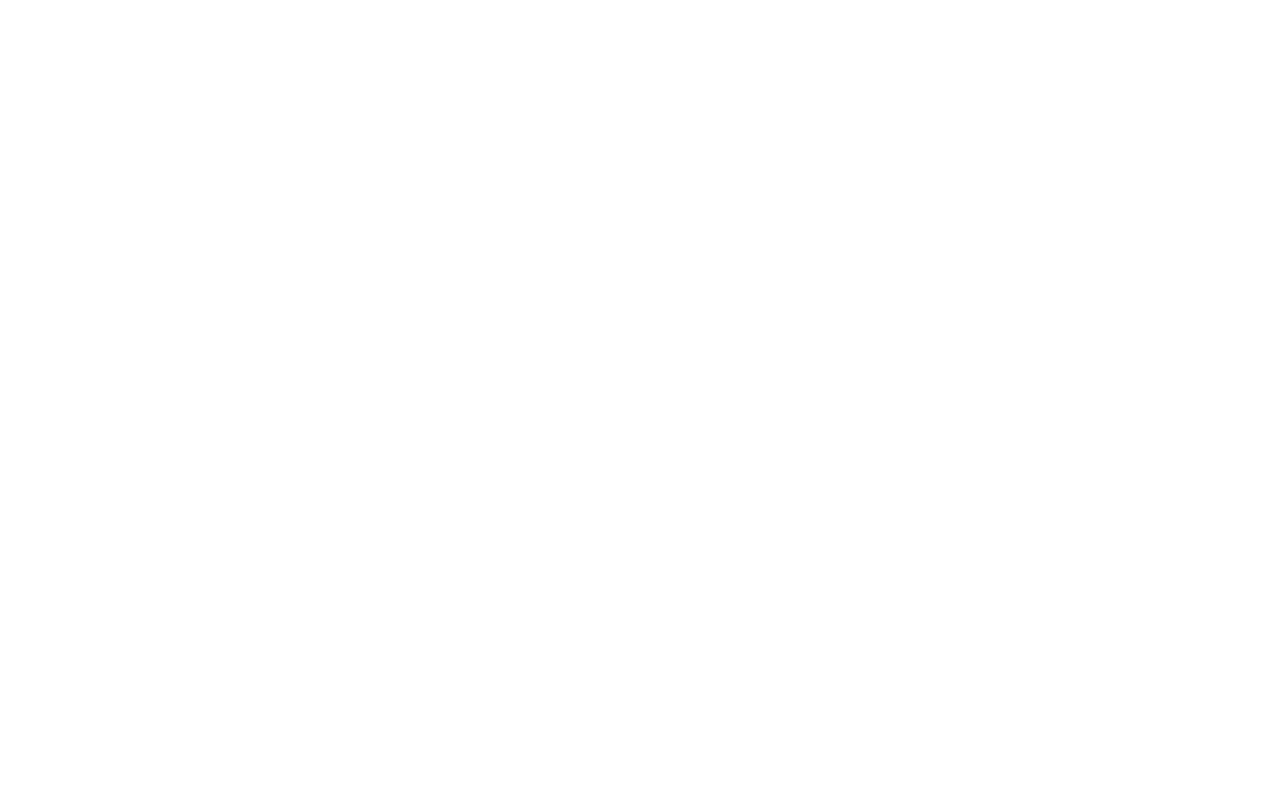
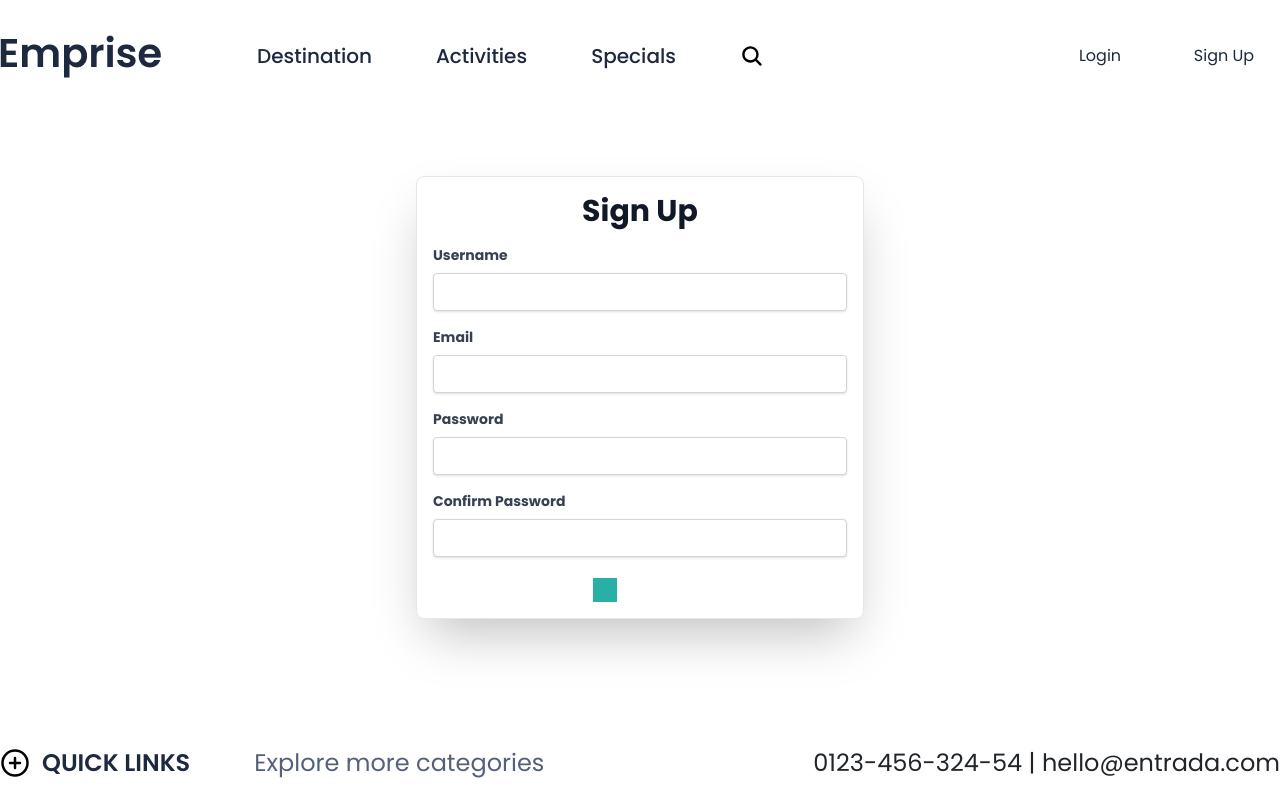
Before and after one commit to Afridul369/Emprise-Nepal, a React (Vite) app: page /signup in a window 1280 px wide. Before the commit this address had no page. Shown: the top 800 px of the page. Built offline with nearby package versions, Linux system fonts and the light colour scheme.

Commit message:
slider css added

```diff
--- a/src/App.jsx
+++ b/src/App.jsx
@@ -2,8 +2,10 @@ import "./App.css";
 import Home from "./Pages/Home";
 import SearchResults from "./Pages/SearchResults";
 import RootLayoutPart from "./Layouts/RootLayoutPart/RootLayoutPart";
+import TourDetail from "./Pages/TourDetail";
+import Login from "./Pages/LogIn";
+import SignUp from "./Pages/SignUp";
 import { Route, Routes } from "react-router";
-import TourDetail from "./Pages/TourDetail";
 
 function App() {
   return (
@@ -13,6 +15,8 @@ function App() {
           <Route path="/" element={<Home />} />
           <Route path="/search" element={<SearchResults />} />
           <Route path="/tour" element={<TourDetail />} />
+          <Route path="/login" element={<Login />} />
+          <Route path="/signup" element={<SignUp />} />
         </Route>
       </Routes>
     </>
--- a/src/Components/TourCard.jsx
+++ b/src/Components/TourCard.jsx
@@ -37,7 +37,7 @@ const TourCard = ({ imgSrc, title, description, price, icon }) => {
                     />
                 </div>
                 <div
-                    className=" p-2 rounded-full bg-gray-100 cursor-pointer"
+                    className=" cursor-pointer"
                     onClick={handleclick}
                     >
                     {Abir ? (
--- a/src/Layouts/CategoryPart/CategoryPart.jsx
+++ b/src/Layouts/CategoryPart/CategoryPart.jsx
@@ -34,6 +34,8 @@ const CategoryPart = () => {
                     <Text as={'p'} text={'Sost Brilliant reasons Entrada should be your one-stop-shop!'} className={'text-2xl font-poppins text-Grey3'} />
                 </div>
             </Flex>
+        </Container>
+        <div className="max-w-[1650px] mx-auto">
             <Slider {...settings}>
                 <ActivityCard Badgetitle={'4.9'} Cardimg={Beach} title={'Beach Activity'}/>
                 <ActivityCard Badgetitle={'4.5'} Cardimg={Bungee} title={'Bungee Jump'}/>
@@ -41,7 +43,7 @@ const CategoryPart = () => {
                 <ActivityCard Badgetitle={'4.8'} Cardimg={Backpack} title={'Hiking trips'}/>
                 <ActivityCard Badgetitle={'4.8'} Cardimg={Jungle} title={'Jungle'}/>
              </Slider>
-        </Container>
+        </div>
    </div>
    </>
   )
--- a/src/Layouts/HeaderPart/HeaderPart.jsx
+++ b/src/Layouts/HeaderPart/HeaderPart.jsx
@@ -69,8 +69,12 @@ const HeaderPart = () => {
               />
             </ul>
             <Flex className={"gap-x-3 ml-auto"}>
-              <Button1 text={"Login"} />
-              <Button1 text={"Sign Up"} />
+              <Link to={"/login"}>
+                <Button1 text={"Login"} />
+              </Link>
+              <Link to={"/signup"}>
+                <Button1 text={"Sign Up"} />
+              </Link>
             </Flex>
           </Flex>
         </Container>
--- a/src/Layouts/TrendingPart/TrendingPart.jsx
+++ b/src/Layouts/TrendingPart/TrendingPart.jsx
@@ -32,13 +32,15 @@ const TrendingPart = () => {
                     <Text as={'p'} text={'Sost Brilliant reasons Entrada should be your one-stop-shop!'} className={'text-2xl font-poppins text-Grey3'} />
                 </div>
             </Flex>
+        </Container>
+        <div className="max-w-[1650px] mx-auto">
             <Slider {...settings}>
                 <TourCard imgSrc={Tourimg1} icon={<Badge2 text={'30%'} className={'absolute top-10 '}/>} title={'Mountain Hiking Tour'} description={'Hiking Tour | Stoke on Trent'} price={'$895.00'}/>
                 <TourCard imgSrc={Tourimg2} title={'Train Tour Skyline'} description={'Hiking Tour | Stoke on Trent'} price={'$895.00'}/>
                 <TourCard imgSrc={Tourimg3} icon={<Badge2 text={'40%'} className={'absolute top-10 '}/>} title={'Forest Wild Life'} description={'Hiking Tour | Stoke on Trent'} price={'$895.00'}/>
                 <TourCard imgSrc={Tourimg4} title={'Forest Wild Life'} description={'Hiking Tour | Stoke on Trent'} price={'$895.00'}/>
             </Slider>
-        </Container>
+        </div>
     </div>
     </>
   )
--- /dev/null
+++ b/src/Pages/Login.jsx
@@ -0,0 +1,93 @@
+import React from 'react'
+import { useState } from 'react';
+import { MdOutlineDone } from 'react-icons/md';
+import { Link } from 'react-router';
+
+
+const Login = () => {
+  const [username, setUsername] = useState('');
+  const [password, setPassword] = useState('');
+  const [error, setError] = useState('');
+  const [loading, setLoading] = useState(false);
+  const [isLoggedIn, setIsLoggedIn] = useState(false);
+
+  const handleSubmit = (e) => {
+    e.preventDefault();
+    setLoading(true);
+    if (username === '' || password === '') {
+      setError('Please fill in all fields');
+      setLoading(false);
+    } else {
+      // Here you would make an API call to login
+        setTimeout(() => {
+        setError('');
+        setLoading(false);
+        setIsLoggedIn(true);
+      }, 2000);
+    }
+  };
+
+  return (
+    <div className="flex justify-center items-center h-[800px] bg-gray-100 mt-[-10%]">
+      {isLoggedIn ? (
+        <Link to={'/'}>
+        <div className="bg-white p-8 rounded-lg shadow-lg w-96 text-center">
+         <div className="bg-white border-2 border-dashed rounded-xl w-16 h-16 mx-auto mb-4"><MdOutlineDone className='text-6xl text-green-500'/></div>
+                   <h2 className="text-3xl font-bold text-gray-900 mb-4">Done!</h2>
+          <h2 className="text-2xl font-bold mb-4">You are logged in!</h2>
+          <button
+            className="bg-blue-500 hover:bg-blue-700 text-white font-bold py-2 px-4 rounded focus:outline-none focus:shadow-outline"
+            onClick={() => setIsLoggedIn(false)}
+          >
+            Back to Home
+          </button>
+        </div>
+        </Link>
+      ) : (
+        <div className="bg-white p-8 rounded-lg shadow-lg w-96">
+          <h2 className="text-2xl font-bold mb-4 text-center">Login</h2>
+          <form onSubmit={handleSubmit}>
+            <div className="mb-4 ">
+              <label className="block text-gray-700 text-sm font-bold mb-2" htmlFor="username">
+                Username
+              </label>
+              <input
+                className="shadow appearance-none border rounded w-full py-2 px-3 text-gray-700 leading-tight focus:outline-none focus:shadow-outline"
+                id="username"
+                type="text"
+                value={username}
+                onChange={(e) => setUsername(e.target.value)}
+                placeholder="Username"
+              />
+            </div>
+            <div className="mb-4">
+              <label className="block text-gray-700 text-sm font-bold mb-2" htmlFor="password">
+                Password
+              </label>
+              <input
+                className="shadow appearance-none border rounded w-full py-2 px-3 text-gray-700 leading-tight focus:outline-none focus:shadow-outline"
+                id="password"
+                type="password"
+                value={password}
+                onChange={(e) => setPassword(e.target.value)}
+                placeholder="Password"
+              />
+            </div>
+            {error && (
+              <div className="mb-4 text-red-500">{error}</div>
+            )}
+            <button
+              className={`bg-[#28B0A6] active:scale-150 duration-500 text-white font-bold py-2 px-6 rounded focus:outline-none focus:shadow-outline ${loading ? 'opacity-50 cursor-not-allowed' : ''}`}
+              type="submit"
+              disabled={loading}
+            >
+              {loading ? 'Loading...' : 'Login'}
+            </button>
+          </form>
+        </div>
+      )}
+    </div>
+  );
+};
+
+export default Login
--- /dev/null
+++ b/src/Pages/SignUp.jsx
@@ -0,0 +1,129 @@
+import React from 'react'
+import Button2 from '../Components/Button2';
+import { useState } from "react";
+import { Link } from 'react-router';
+import { MdOutlineDone } from 'react-icons/md';
+import Button1 from '../Components/Button1';
+import Button3 from '../Components/Button3';
+
+
+function SignUp() {
+  const [username, setUsername] = useState("");
+  const [email, setEmail] = useState("");
+  const [password, setPassword] = useState("");
+  const [confirmPassword, setConfirmPassword] = useState("");
+  const [isSignedUp, setIsSignedUp] = useState(false);
+  const [errors, setErrors] = useState({});
+
+  const handleSubmit = (e) => {
+    e.preventDefault();
+    const newErrors = {};
+
+    // Validate inputs
+    if (!username.trim()) newErrors.username = "Username is required.";
+    if (!email.trim()) newErrors.email = "Email is required.";
+    if (!password.trim()) newErrors.password = "Password is required.";
+    if (!confirmPassword.trim())
+      newErrors.confirmPassword = "Confirm Password is required.";
+    else if (password !== confirmPassword)
+      newErrors.confirmPassword = "Passwords do not match.";
+
+    setErrors(newErrors);
+
+    // If no errors, proceed with signup
+    if (Object.keys(newErrors).length === 0) {
+      setIsSignedUp(true);
+    }
+  };
+
+  return (
+    <div className="max-w-md mx-auto p-4 border shadow-2xl bg-white rounded-lg mt-[5%] mb-[5%]">
+      {isSignedUp ? (
+        <div className="text-center">
+          <div className="bg-white border-2 border-dashed rounded-xl w-16 h-16 mx-auto mb-4">
+            <MdOutlineDone className="text-6xl text-green-500" />
+          </div>
+          <h2 className="text-3xl font-bold text-gray-900 mb-4">Done!</h2>
+          <p className="text-gray-700 mb-4">You have successfully signed up.</p>
+         <Link to={'/'}>
+         <button
+            className="bg-blue-500 hover:bg-blue-700 text-white font-bold py-2 px-4 rounded focus:outline-none focus:shadow-outline"
+          >
+            Back to Home
+          </button>
+         </Link>
+        </div>
+      ) : (
+        <>
+          <h2 className="text-3xl font-bold text-gray-900 mb-4 text-center">Sign Up</h2>
+          <form onSubmit={handleSubmit}>
+            <div className="mb-4">
+              <label className="block text-gray-700 text-sm font-bold mb-2" htmlFor="username">
+                Username
+              </label>
+              <input
+                className={`shadow appearance-none border ${
+                  errors.username ? "border-red-500" : "border-gray-300"
+                } rounded w-full py-2 px-3 text-gray-700 leading-tight focus:outline-none focus:shadow-outline`}
+                id="username"
+                type="text"
+                value={username}
+                onChange={(e) => setUsername(e.target.value)}
+              />
+              {errors.username && <p className="text-red-500 text-xs mt-1">{errors.username}</p>}
+            </div>
+            <div className="mb-4">
+              <label className="block text-gray-700 text-sm font-bold mb-2" htmlFor="email">
+                Email
+              </label>
+              <input
+                className={`shadow appearance-none border ${
+                  errors.email ? "border-red-500" : "border-gray-300"
+                } rounded w-full py-2 px-3 text-gray-700 leading-tight focus:outline-none focus:shadow-outline`}
+                id="email"
+                type="email"
+                value={email}
+                onChange={(e) => setEmail(e.target.value)}
+              />
+              {errors.email && <p className="text-red-500 text-xs mt-1">{errors.email}</p>}
+            </div>
+            <div className="mb-4">
+              <label className="block text-gray-700 text-sm font-bold mb-2" htmlFor="password">
+                Password
+              </label>
+              <input
+                className={`shadow appearance-none border ${
+                  errors.password ? "border-red-500" : "border-gray-300"
+                } rounded w-full py-2 px-3 text-gray-700 leading-tight focus:outline-none focus:shadow-outline`}
+                id="password"
+                type="password"
+                value={password}
+                onChange={(e) => setPassword(e.target.value)}
+              />
+              {errors.password && <p className="text-red-500 text-xs mt-1">{errors.password}</p>}
+            </div>
+            <div className="mb-4">
+              <label className="block text-gray-700 text-sm font-bold mb-2" htmlFor="confirmPassword">
+                Confirm Password
+              </label>
+              <input
+                className={`shadow appearance-none border ${
+                  errors.confirmPassword ? "border-red-500" : "border-gray-300"
+                } rounded w-full py-2 px-3 text-gray-700 leading-tight focus:outline-none focus:shadow-outline`}
+                id="confirmPassword"
+                type="password"
+                value={confirmPassword}
+                onChange={(e) => setConfirmPassword(e.target.value)}
+              />
+              {errors.confirmPassword && (
+                <p className="text-red-500 text-xs mt-1">{errors.confirmPassword}</p>
+              )}
+            </div>
+            <button type={"text"} text={"Sign Up"} className={"bg-[#28B0A6] p-3 text-black mx-40"} ></button>
+          </form>
+        </>
+      )}
+    </div>
+  );
+}
+export default SignUp
--- a/src/index.css
+++ b/src/index.css
@@ -5,3 +5,7 @@
 body{
     font-family: Poppins;
 }
+.slick-slide{
+    padding: 0 20px;
+    height: auto;
+}
```
